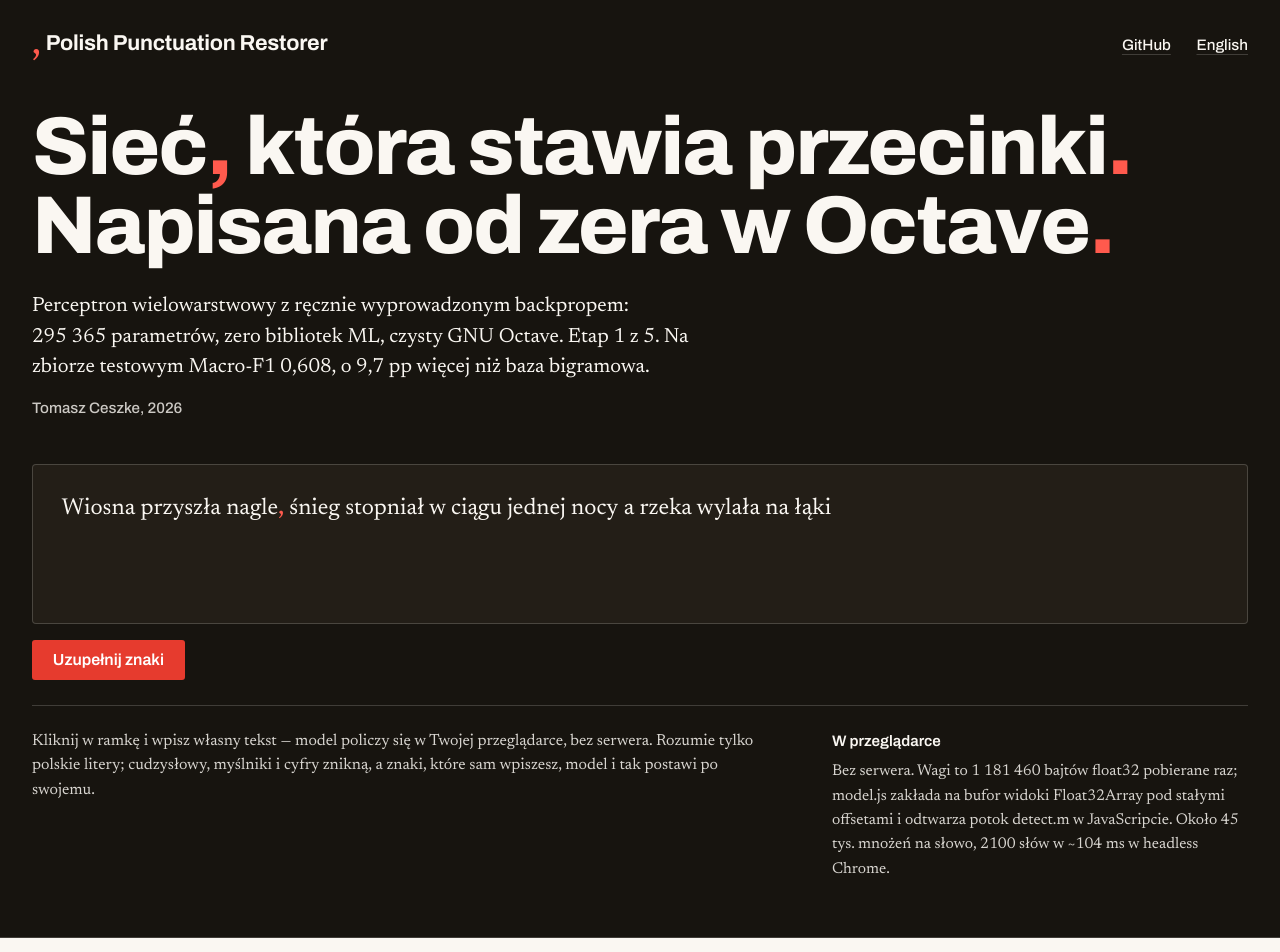
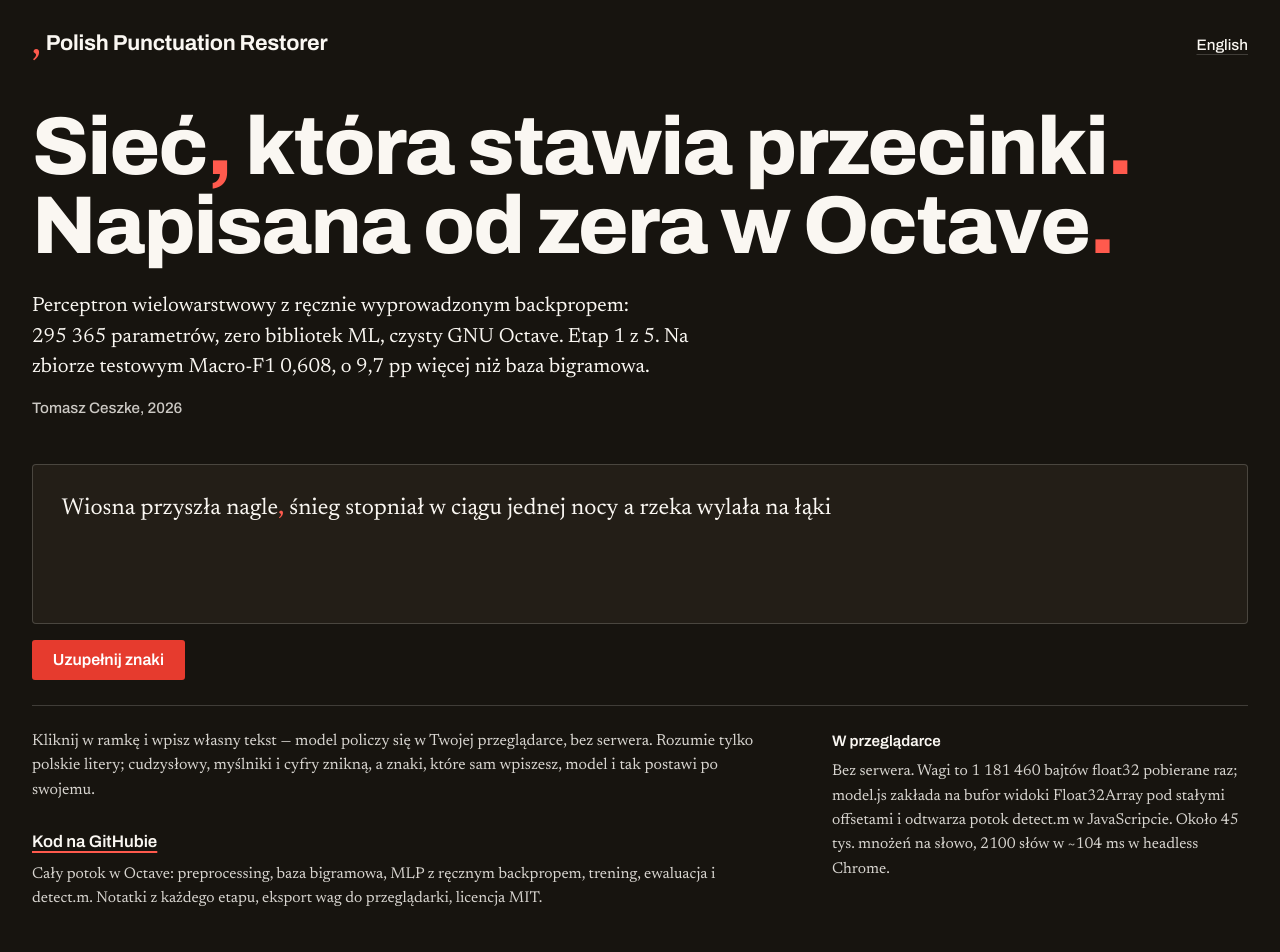
Before and after one commit to tomekceszke/polish-punctuation-restorer, a plain HTML site: page web/alt.html in a window 1280 px wide. Shown: the top 952 px of the page. Drawn offline with Linux system fonts and the light colour scheme.

Commit message:
feat: describe the repository under the demo
The repository gets its own block in the band, under the demo note:
a linked title and a one-paragraph description of what the code
contains. The bare masthead link goes, so the band names GitHub once.

Claude-Session: https://claude.ai/code/session_01Df8Jtf9ejaohtFtqfqCMuz

```diff
--- a/web/alt-i18n.js
+++ b/web/alt-i18n.js
@@ -13,6 +13,11 @@ Object.assign(STRINGS.pl, {
     "bibliotek ML, czysty GNU Octave. Etap 1 z 5. Na zbiorze testowym Macro-F1 0,608, o 9,7 pp " +
     "więcej niż baza bigramowa.",
   "mag.byline": "Tomasz Ceszke, 2026",
+
+  "mag.repo.title": "Kod na GitHubie",
+  "mag.repo.text":
+    "Cały potok w Octave: preprocessing, baza bigramowa, MLP z ręcznym backpropem, trening, ewaluacja " +
+    "i detect.m. Notatki z każdego etapu, eksport wag do przeglądarki, licencja MIT.",
 
   "mag.browser.title": "W przeglądarce",
   "mag.browser.text":
@@ -192,6 +197,11 @@ Object.assign(STRINGS.en, {
     "plain GNU Octave. Stage 1 of 5. Test-set Macro-F1 0.608, 9.7 pp above the bigram baseline.",
   "mag.byline": "Tomasz Ceszke, 2026",
 
+  "mag.repo.title": "Code on GitHub",
+  "mag.repo.text":
+    "The whole Octave pipeline: preprocessing, bigram baseline, MLP with hand-written backprop, training, " +
+    "evaluation and detect.m. Notes from every stage, the browser weight export, MIT licence.",
+
   "mag.browser.title": "In the browser",
   "mag.browser.text":
     "No server. The weights are 1,181,460 bytes of float32, downloaded once; model.js lays " +
--- a/web/alt.html
+++ b/web/alt.html
@@ -18,10 +18,7 @@
   <div class="wrap">
     <div class="masthead">
       <a class="brand" href="#"><span class="brand-mark" aria-hidden="true">,</span>Polish Punctuation Restorer</a>
-      <nav>
-        <a href="https://github.com/tomekceszke/polish-punctuation-restorer" target="_blank" rel="noopener">GitHub</a>
-        <button class="lang-toggle" id="langToggle" aria-label="Switch language">English</button>
-      </nav>
+      <button class="lang-toggle" id="langToggle" aria-label="Switch language">English</button>
     </div>
 
     <h1 class="headline" data-punct data-i18n-html="mag.h1">Sieć, która stawia przecinki.<br>Napisana od zera w Octave.</h1>
@@ -38,7 +35,13 @@
     </div>
 
     <div class="demo-foot">
-      <p class="demo-note" data-i18n="demo.note">Kliknij w ramkę i wpisz własny tekst.</p>
+      <div>
+        <p class="demo-note" data-i18n="demo.note">Kliknij w ramkę i wpisz własny tekst.</p>
+        <aside class="repo">
+          <h3><a href="https://github.com/tomekceszke/polish-punctuation-restorer" target="_blank" rel="noopener" data-i18n="mag.repo.title">Kod na GitHubie</a></h3>
+          <p data-i18n="mag.repo.text">Cały potok w Octave.</p>
+        </aside>
+      </div>
       <aside>
         <h3 data-i18n="mag.browser.title">W przeglądarce</h3>
         <p data-i18n="mag.browser.text">Bez serwera.</p>
--- a/web/style-alt.css
+++ b/web/style-alt.css
@@ -96,14 +96,6 @@ code {
   font-size: 0.95rem;
   font-weight: 500;
 }
-.masthead nav { display: flex; gap: 1.6rem; align-items: baseline; }
-.masthead nav a {
-  text-decoration: underline;
-  text-decoration-color: var(--band-line);
-  text-underline-offset: 4px;
-}
-.masthead nav a:hover { text-decoration-color: currentColor; }
-.masthead nav a:focus-visible { outline: 2px solid var(--band-accent); outline-offset: 3px; }
 .brand {
   font-size: 1.35rem;
   font-weight: 700;
@@ -291,6 +283,15 @@ code {
   font-weight: 600;
   margin: 0 0 0.4rem;
 }
+.band .repo { margin-top: 1.6rem; }
+.band .repo h3 { font-size: 1.05rem; }
+.band .repo a {
+  text-decoration: underline;
+  text-decoration-color: var(--band-accent);
+  text-decoration-thickness: 2px;
+  text-underline-offset: 4px;
+}
+.band .repo a:hover { color: var(--band-accent); }
 .band aside p {
   margin: 0;
   color: inherit; /* the article's aside rule would otherwise paint it ink-on-ultramarine */
```
